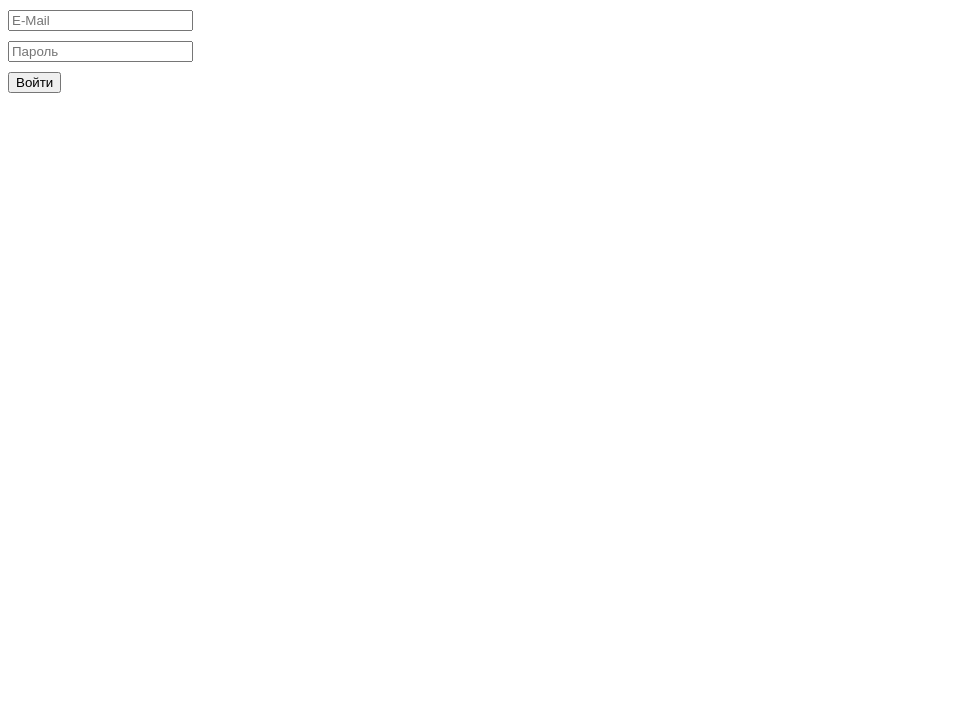
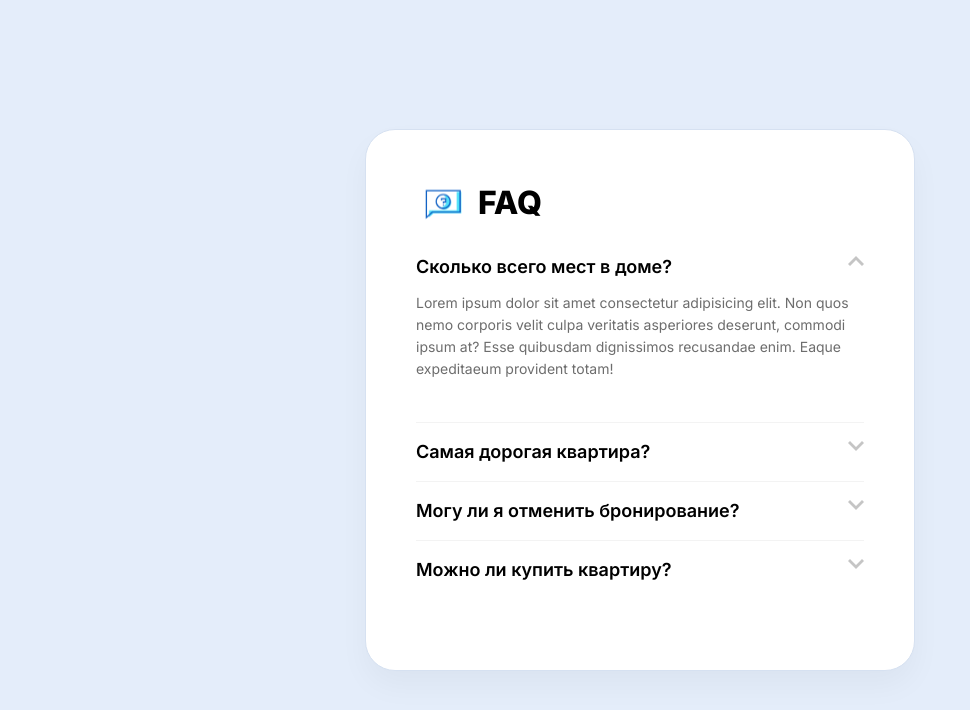
Before and after one commit to vladyslav-soltanovskyi/home-work-1, a React (Create React App) app: page / in a window 1280 px wide. Shown: the top 710 px of the page, without its empty margins (0-970 px from the left). Built offline with nearby package versions, Linux system fonts and the light colour scheme.

Commit message:
Сделал задание №3

```diff
--- a/src/index.js
+++ b/src/index.js
@@ -1,6 +1,6 @@
 import React from 'react';
 import ReactDOM from 'react-dom';
-import App from "./tutorial-2/App";
+import App from "./tutorial-3/App";
 
 ReactDOM.render(
   <React.StrictMode>
--- /dev/null
+++ b/src/tutorial-3/App.jsx
@@ -0,0 +1,9 @@
+import Accordion from "./components/Accordion";
+
+export default function App() {
+    return (
+        <div id="app">
+            <Accordion />
+        </div>
+    );
+}
--- /dev/null
+++ b/src/tutorial-3/components/Accordion.jsx
@@ -0,0 +1,33 @@
+import { useState } from "react";
+import TabItem from "./TabItem";
+import { tabs } from "../data";
+import "../style.css";
+
+function Accordion() {
+    let [activeId, setActiveId] = useState(1);
+
+    const handleActiveTab = (e) => {
+        let tab = e.target.closest('label[data-tab-id]');
+
+        if (!tab) {
+            return;
+        }
+
+        let tabId = +tab.dataset.tabId;
+
+        setActiveId(tabId);
+    }
+
+    let tabItems = tabs.map(tab => <TabItem key={tab.id} {...tab} activeId={activeId} />);
+
+    return (
+        <div className="app-container">
+            <h1 className="app-title">FAQ</h1>
+            <div className="app-tabs" onClick={handleActiveTab}>
+                {tabItems}
+            </div>
+        </div>
+    );
+}
+
+export default Accordion;
--- /dev/null
+++ b/src/tutorial-3/components/TabItem.jsx
@@ -0,0 +1,15 @@
+function TabItem({ id, title, description, activeId }) {
+    const isActiveTab = id => activeId === id ? 'active' : '';
+
+    return (
+        <div className={"tab " + isActiveTab(id)} key={id}>
+            <input id={`tab-${id}`} type="checkbox" name="tabs" />
+            <label htmlFor={`tab-${id}`} data-tab-id={+id}>{title}</label>
+            <div className="tab-content">
+                <p>{description}</p>
+            </div>
+        </div>
+    );
+}
+
+export default TabItem;
--- /dev/null
+++ b/src/tutorial-3/data.js
@@ -0,0 +1,25 @@
+export const tabs = [
+    {
+        id: 1,
+        title: 'Сколько всего мест в доме?',
+        description:
+                'Lorem ipsum dolor sit amet consectetur adipisicing elit. Non quos nemo corporis velit culpa veritatis asperiores deserunt, commodi ipsum at? Esse quibusdam dignissimos recusandae enim. Eaque expeditaeum provident totam!',
+    },
+    {
+        id: 2,
+        title: 'Самая дорогая квартира?',
+        description:
+                'Lorem ipsum dolor sit amet consectetur adipisicing elit. Maxime fuga deserunt aliquid voluptatum ad, molestiae dicta officiis animi ummollitia, reiciendis a cum ratione veritatis cupiditate voluptatem.Consectetur, exercitationem magnam.',
+    },
+    {
+        id: 3,
+        title: 'Могу ли я отменить бронирование?',
+        description: 'Да, вы можете отменить забронированную квартиру в течение 3 дней.',
+    },
+    {
+        id: 4,
+        title: 'Можно ли купить квартиру?',
+        description:
+                'Lorem ipsum dolor sit amet consectetur adipisicing elit. Est commodi itaque ratione voluptatem dolores iusto aperiam adipisci incidunt perspiciatis ullam! Repellat accusamus rerum excepturi minus delectus? Consequatur libero nemo alias.',
+    },
+];
--- /dev/null
+++ b/src/tutorial-3/style.css
@@ -0,0 +1,114 @@
+@import url('https://fonts.googleapis.com/css2?family=Inter:wght@400;600;800&display=swap');
+
+* {
+  margin: 0;
+  padding: 0;
+  box-sizing: border-box;
+}
+
+body {
+  background-color: #e4edfa;
+  font-family: 'Inter', sans-serif;
+  font-weight: 400;
+  font-size: 14px;
+  color: #000;
+}
+
+#app {
+  display: flex;
+  justify-content: center;
+  align-items: center;
+  height: 100vh;
+}
+
+.app-container {
+  max-width: 550px;
+  padding: 53px 50px;
+  background: #ffffff;
+  border: 1px solid #d6e1f1;
+  box-shadow: 0px 15px 30px rgba(0, 0, 0, 0.04);
+  border-radius: 30px;
+}
+
+.app-title {
+  padding-left: 62px;
+  margin-bottom: 34px;
+  font-weight: 800;
+  font-size: 32px;
+  line-height: 39px;
+  background-image: url('./img/title-bg.svg');
+  background-repeat: no-repeat;
+  background-size: 54px;
+  background-position: left center;
+}
+
+/* Acordeon styles */
+.tab {
+  position: relative;
+  margin-bottom: 18px;
+  padding-bottom: 18px;
+  width: 100%;
+  overflow: hidden;
+  border-bottom: 1px solid #f3f3f3;
+}
+
+.tab:last-child {
+  border-bottom: 0;
+}
+
+.tab input {
+  position: absolute;
+  opacity: 0;
+  z-index: -1;
+}
+.tab label {
+  position: relative;
+  display: block;
+  background: #fff;
+  cursor: pointer;
+  font-weight: 600;
+  font-size: 18px;
+  line-height: 22px;
+}
+.blue label {
+  background: #2980b9;
+}
+.tab-content {
+  max-height: 0;
+  overflow: hidden;
+  -webkit-transition: max-height 0.35s;
+  -o-transition: max-height 0.35s;
+  transition: max-height 0.35s;
+}
+.tab-content p {
+  color: #6d6d6d;
+  padding: 14px 0 24px;
+  line-height: 22px;
+}
+/* :active */
+.tab.active .tab-content {
+  max-height: 100vh;
+}
+/* Icon */
+.tab label::after {
+  position: absolute;
+  content: '';
+  width: 16px;
+  height: 10px;
+  background-image: url('./img/arrow-tab.svg');
+  background-repeat: no-repeat;
+  background-position: center;
+  background-size: 16px;
+  right: 0;
+  top: 0px;
+  display: block;
+  line-height: 3;
+  text-align: center;
+  -webkit-transition: all 0.35s;
+  -o-transition: all 0.35s;
+  transition: all 0.35s;
+}
+
+.tab.active label::after {
+  transform: rotate(180deg);
+}
```
Also changed, not shown: src/tutorial-3/img/arrow-tab.svg (added), src/tutorial-3/img/title-bg.svg (added).
